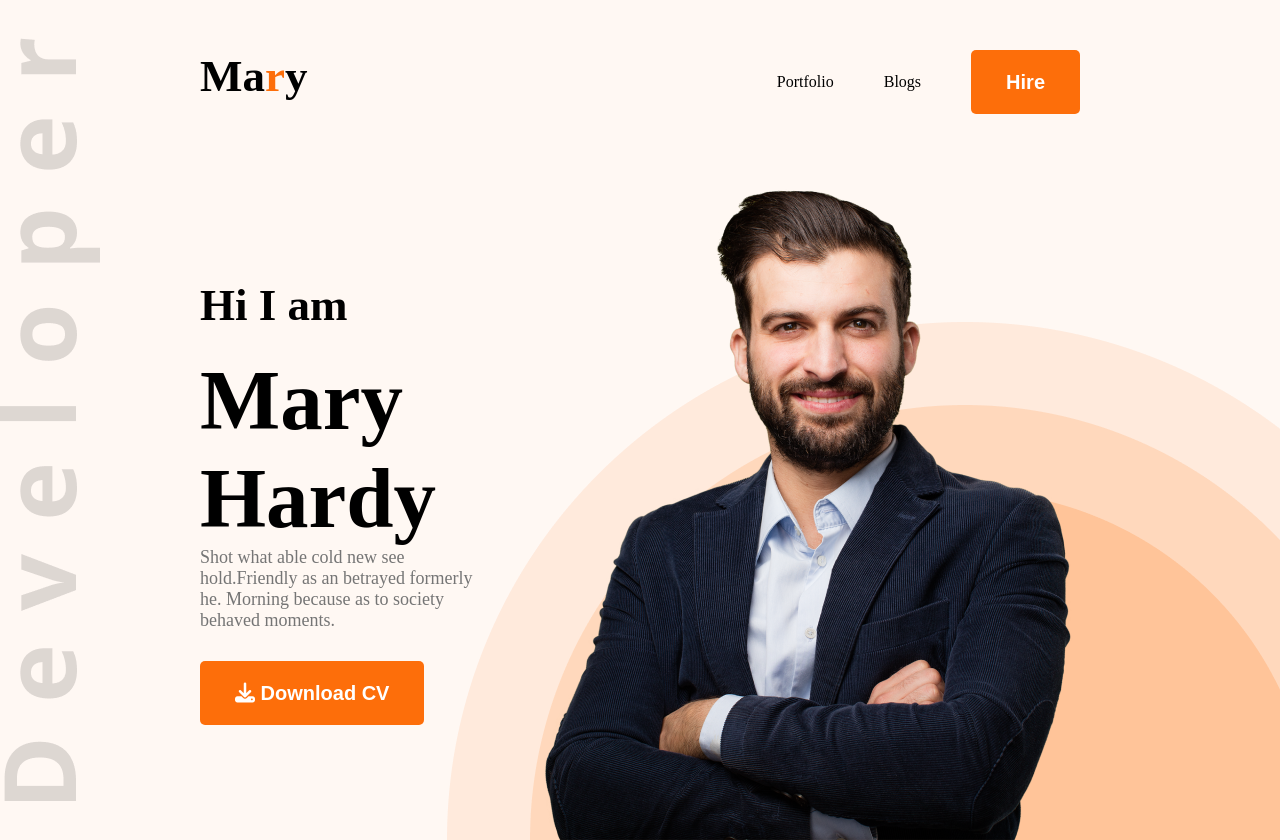
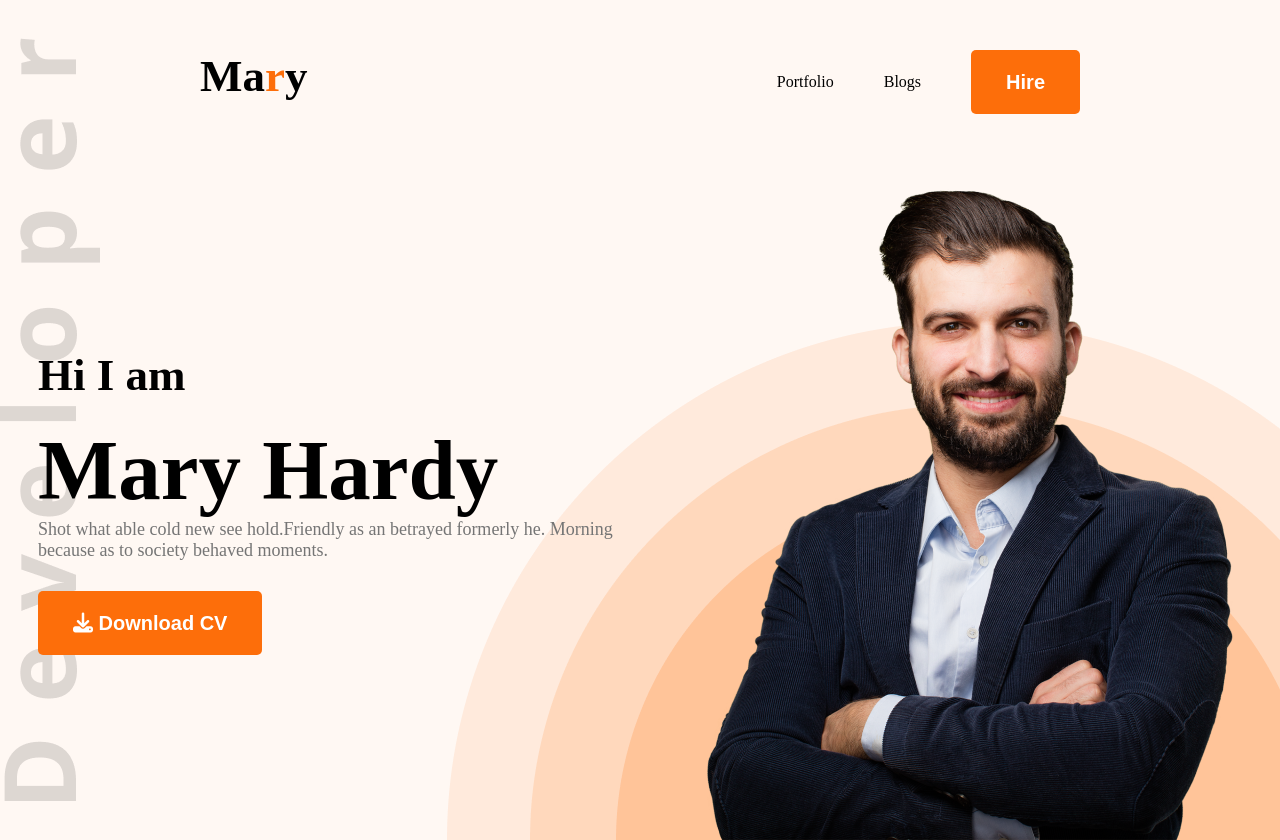
Before and after one commit to Jewel3141/developer-portfolio, a plain HTML site: page index.html in a window 1280 px wide. Shown: the top 840 px of the page. Drawn offline with Linux system fonts and the light colour scheme.

```diff
--- a/styles/portfolio.css
+++ b/styles/portfolio.css
@@ -51,7 +51,7 @@
 /* banner style */
 
 .banner {
-  margin: 0 200px;
+  margin: 0 38px;
   display: flex;
   align-items: center;
 
```
Also changed, not shown: index.html (+1 -1 lines).
